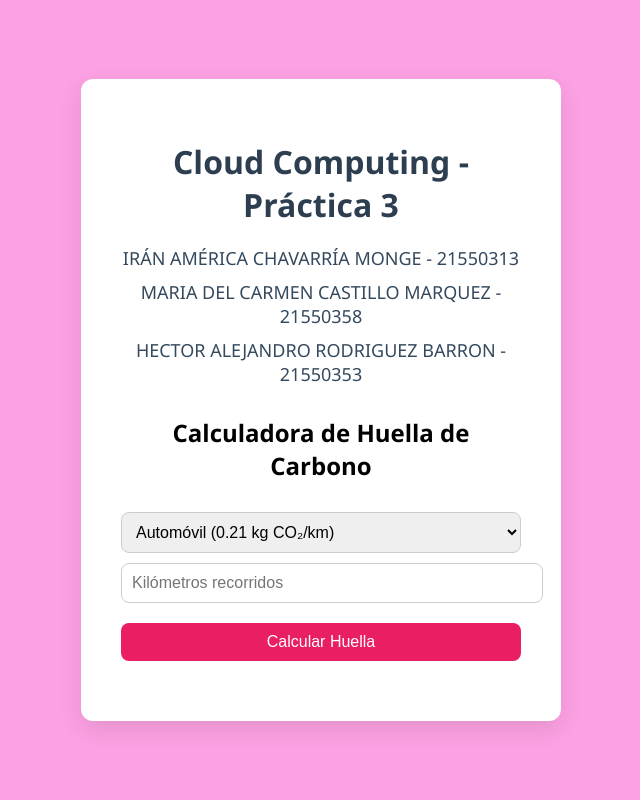
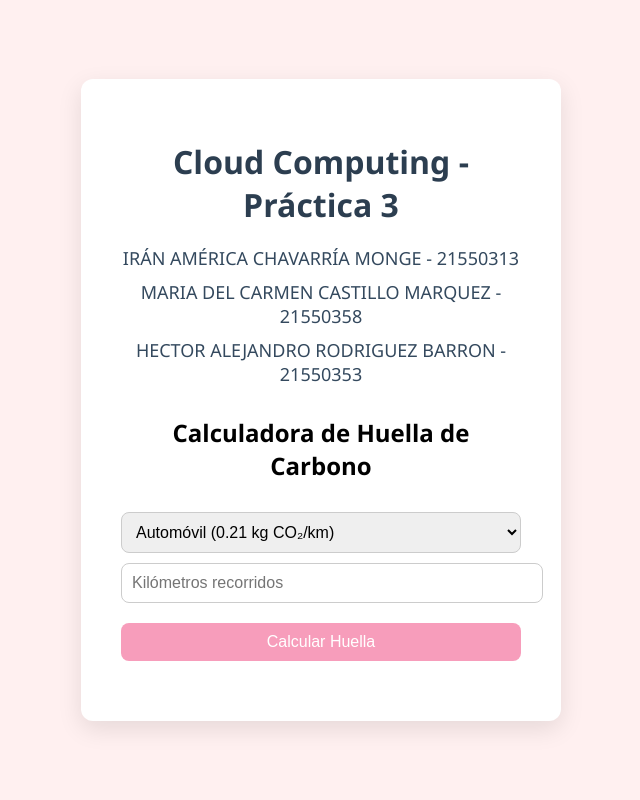
Before and after one commit to panconmermelada2/cloud-practica-3, a Flask app: page / in a window 1280 px wide. Shown: the whole page, without its empty margins (319-959 px from the left). Run offline with Flask 3, Linux system fonts and the light colour scheme.

Commit message:
Style: colores

```diff
--- a/templates/index.html
+++ b/templates/index.html
@@ -8,7 +8,7 @@
             font-family: 'Segoe UI', Tahoma, Geneva, Verdana, sans-serif;
             margin: 0;
             padding: 0;
-            background: #fca1e3;
+            background: #fff0f0;
             display: flex;
             justify-content: center;
             align-items: center;
@@ -51,7 +51,7 @@
         }
 
         button {
-            background-color: #e91e63;
+            background-color: #f79dbb;
             color: white;
             border: none;
             cursor: pointer;
```
